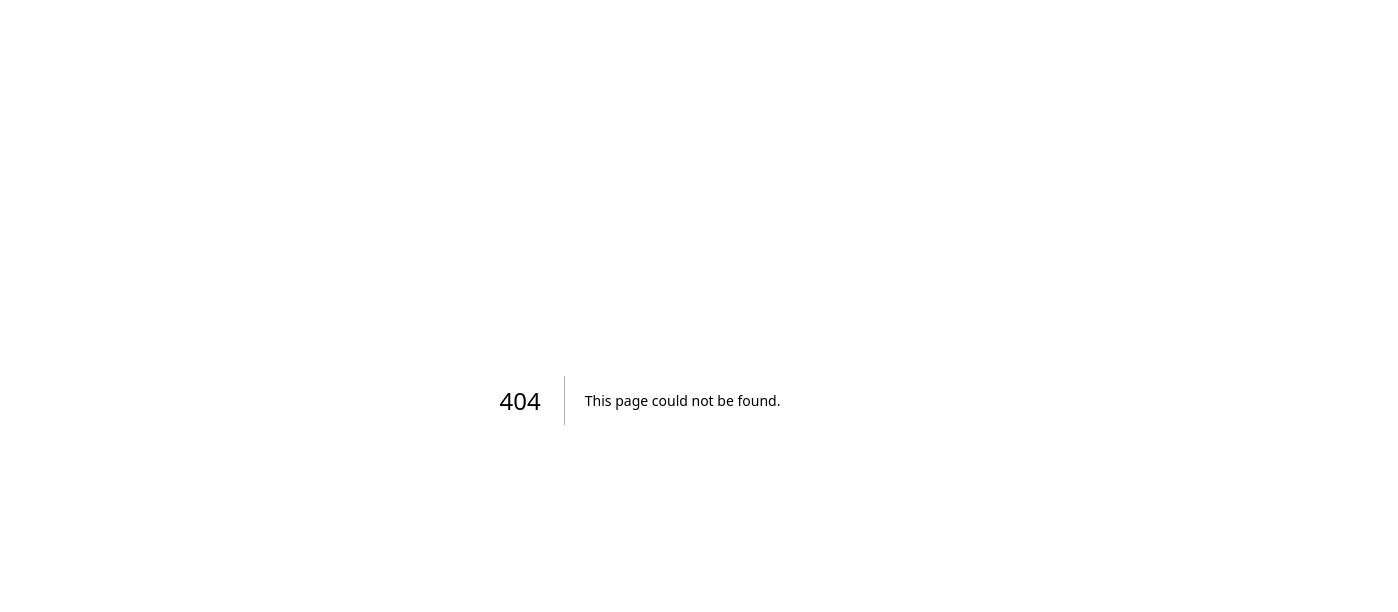
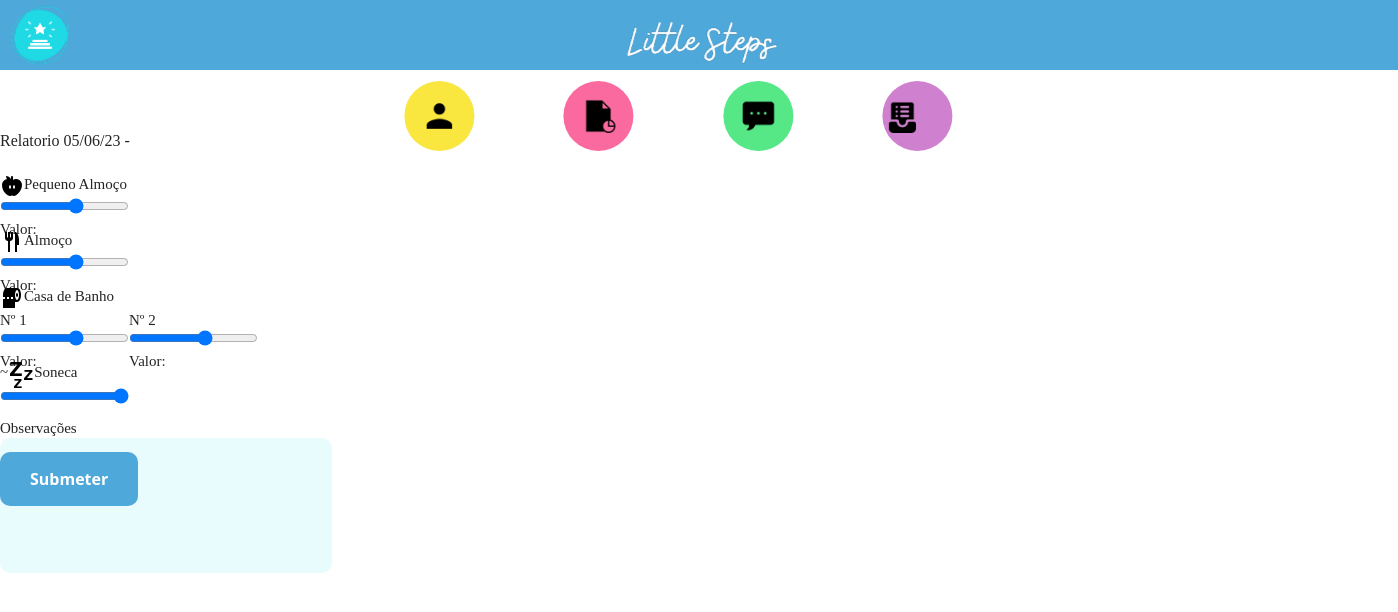
Before and after one commit to joao0605/LittleSteps, a Next.js app: page /formTeacher in a window 1280 px wide. Before the commit this address had no page. Shown: the top 612 px of the page, 1398 px wide, since content can reach past the window. Built offline with nearby package versions, Linux system fonts and the light colour scheme; sample sign-in values are in the browser's storage.

Commit message:
teacher form first implementation

```diff
--- a/src/components/form/bathroomBox.js
+++ b/src/components/form/bathroomBox.js
@@ -4,7 +4,7 @@ import Image from "next/image"
 import bathroom from '../../../public/bathroom.png'
 
 
-export default function BathroomBox() {
+export default function BathroomBox(props) {
 
 
     return (
@@ -18,11 +18,11 @@ export default function BathroomBox() {
             <div className={styles.sliders}>
                 <div>
                     <p>Nº 1</p>
-                    <RangeSlider />
+                    <RangeSlider value={props.numUm} />
                 </div>
                 <div>
-                    <p>Nº 2</p>
-                    <RangeSlider />
+                    <p>Nº 2 </p>
+                    <RangeSlider value={props.numDois} />
                 </div>
             </div>
         </div>
--- a/src/components/form/breakfastBox.js
+++ b/src/components/form/breakfastBox.js
@@ -3,7 +3,7 @@ import Image from "next/image"
 import apple from '../../../public/apple.png'
 import RangeSlider from "./rangeSlider";
 
-export default function BreakfastBox() {
+export default function BreakfastBox(props) {
 
 
     return (
@@ -11,10 +11,11 @@ export default function BreakfastBox() {
         <div className={styles.breakfastbox}>
             <div className={styles.iconline}><Image
                 src={apple} />
-                <p>Pequeno Almoço</p>
+                <p>Pequeno Almoço </p>
+
                 <hr></hr>
             </div>
-            <RangeSlider />
+            <RangeSlider value={props.value} />
 
         </div>
     )
--- a/src/components/form/form.js
+++ b/src/components/form/form.js
@@ -12,13 +12,13 @@ import { useState } from "react";
 
 
 
-export default function Form() {
+export default function Form(props) {
 
-    // const [formData, setFormData] = useState({
-    //     date: new Date(),
-    //     breakfast: 2,
-    //     nap: 3
-    // })
+
+    const handleChange = (name, value) => {
+
+        props.onChange([name, value]);
+      };
 
     // function handleClick() {
     //     fetch ("/api/maganer/form", {
@@ -39,6 +39,10 @@ export default function Form() {
     //     }
     //     return response.json()
     // }
+
+
+
+
     const relatorio = {
         name: "Joao",
         date: "05/06/23"
@@ -48,20 +52,21 @@ export default function Form() {
     return (
         <div>
 
-            <ReportBox date={relatorio.date} name={relatorio.name} />
+            <ReportBox date={relatorio.date} name={props.name} />
             <div>
-                <BreakfastBox />
+                <BreakfastBox value={props.breakfast}/>
+
             </div>
             <div>
-                <LunchBox />
+                <LunchBox value={props.lunch}/>
             </div>
             <div>
-                <BathroomBox />
+                <BathroomBox numUm={props.pee} numDois={props.poop}/>
             </div>
             <div>
-                <SleepBox />
+                <SleepBox onChange={e => handleChange('nap', e)} />
             </div>
-            <CommentBox />
+            <CommentBox onChange={handleChange} value={props.observations} />
 
 
         </div>
--- a/src/components/form/lunchBox.js
+++ b/src/components/form/lunchBox.js
@@ -3,7 +3,7 @@ import Image from "next/image"
 import lunch from '../../../public/lunch.png'
 import RangeSlider from "./rangeSlider";
 
-export default function LunchBox() {
+export default function LunchBox(props) {
 
 
     return (
@@ -15,7 +15,7 @@ export default function LunchBox() {
                 <p>Almoço</p>
                 <hr></hr>
                 </div>
-            <RangeSlider />
+            <RangeSlider value={props.value}/>
         </div>
     )
 }
--- a/src/components/form/rangeSlider.js
+++ b/src/components/form/rangeSlider.js
@@ -1,8 +1,24 @@
-export default function RangeSlider(){
+import { useState, useEffect } from "react"
 
+export default function RangeSlider(props){
+
+    const[valor, setValor] = useState(props.value)
+
+    function handleChange(e){
+        setValor(e.target.value)
+    }
+
+    useEffect(() => {
+
+
+        setValor(props.value)
+
+      }, []);
     return(
         <div>
-            <input type="range" min="0" max="5"  />
+            <input type="range" min="0" max="5" value={valor} onChange={(e) => handleChange(e)}/>
+            <p>Valor: {valor} </p>
+
                  </div>
     )
 }
--- a/src/components/form/sleepBox.js
+++ b/src/components/form/sleepBox.js
@@ -3,8 +3,12 @@ import Image from "next/image"
 import sleep from '../../../public/sleep.png'
 import RangeSlider from "./rangeSlider";
 
-export default function SleepBox() {
+export default function SleepBox(props) {
 
+    const handleValue = e => {
+
+       props.onChange(e.target.value)
+      };
 
     return (
 
@@ -15,7 +19,7 @@ export default function SleepBox() {
             <p>Soneca</p>
             <hr></hr>
             </div>
-            <RangeSlider/>
+            <input type="range" max="5" name='nap' min="0" onChange={handleValue}/>
         </div>
     )
 }
--- /dev/null
+++ b/src/pages/formTeacher.js
@@ -0,0 +1,68 @@
+import BigMenuButton from "@/components/buttons/bigMenuButton";
+import Form from "@/components/form/form";
+import NavButton from "@/components/navButton/navButtonStudent";
+import TopBar from "@/components/navButton/topBar";
+import { useRouter } from "next/router";
+import { useEffect, useState } from "react";
+import Button from '@/components/buttons/button'
+
+
+export default function formTest() {
+    const router = useRouter()
+
+    useEffect(() => {
+        const logged = Boolean(localStorage.getItem('token'))
+        if (!logged) {
+            router.push('/login')
+        }
+    }, [])
+
+    const [formData, setFormData] = useState({
+        _id: "",
+		date: "",
+		breakfast: "",
+		nap: "",
+		lunch: "",
+		pee: "",
+		poop: "",
+		observations: "",
+		teacherId: "",
+		studentId: "",
+		courseId: ""
+    });
+
+    const handleFormChange = (e) => {
+        setFormData(prevFormData => ({
+            ...prevFormData,
+            [e[0]]: e[1],
+          }));
+          console.log(e)
+          console.log(formData)
+        };
+   /* useEffect(() => {
+
+  async function fetchData() {
+      const res = await fetch('/api/manager/forms', {method: "GET"})
+      const data = await res.json();
+      setFormData(data);
+
+    }
+
+    fetchData();
+
+  }, []);*/
+
+    return (
+        <div>
+            <TopBar/>
+            <NavButton/>
+            <form>
+
+                <Form onChange={(e) => handleFormChange(e)}/>
+                <Button>Submeter</Button>
+            </form>
+
+
+        </div>
+    )
+}
--- a/src/pages/formTest.js
+++ b/src/pages/formTest.js
@@ -16,15 +16,27 @@ export default function formTest() {
         }
     }, [])
 
+    const [dadosForm, setDadosForm] = useState(null);
 
+  useEffect(() => {
 
-    //aqui vamos verificar se o perfil é do tipo pai ou responsável e enviar a resposta como props, para modificar o formulario
+    async function fetchData() {
+      const res = await fetch('/api/manager/forms', {method: "GET"})
+      const data = await res.json();
+      setDadosForm(data);
+
+    }
+
+    fetchData();
+
+  }, []);
+
     return (
         <div>
             <TopBar/>
             <NavButton/>
-            <Form/>
 
+        {dadosForm && dadosForm.map(form => <div>{<Form name={form.studentId} peqAlm={form.breakfast} alm={form.lunch} numUm={form.pee} numDois={form.poop} soneca={form.nap} obs={form.observations}/>}</div>)}
 
         </div>
     )
--- a/src/pages/personalDataStudentTest.js
+++ b/src/pages/personalDataStudentTest.js
@@ -13,7 +13,7 @@ export default function personalDataStudentTest() {
       const res = await fetch('/api/manager/forms', {method: "GET"})
       const data = await res.json();
       setDados(data);
-      console.log(dados)
+
     }
 
     fetchData();
@@ -22,13 +22,13 @@ export default function personalDataStudentTest() {
 
 
     //aqui vamos verificar se o perfil é do tipo pai ou responsável e enviar a resposta como props, para modificar o formulario
-    //{dados.map(ele => <p>{ele.teacherId}</p>)}
     return (
-        <div>
+      <div>
             <TopBar/>
             <NavButtonStudent/>
            <PersonalDataStudent/>
 
+          {dados && dados.map(ele => <p>{ele.observations}</p>)}
         </div>
     )
 }
```
